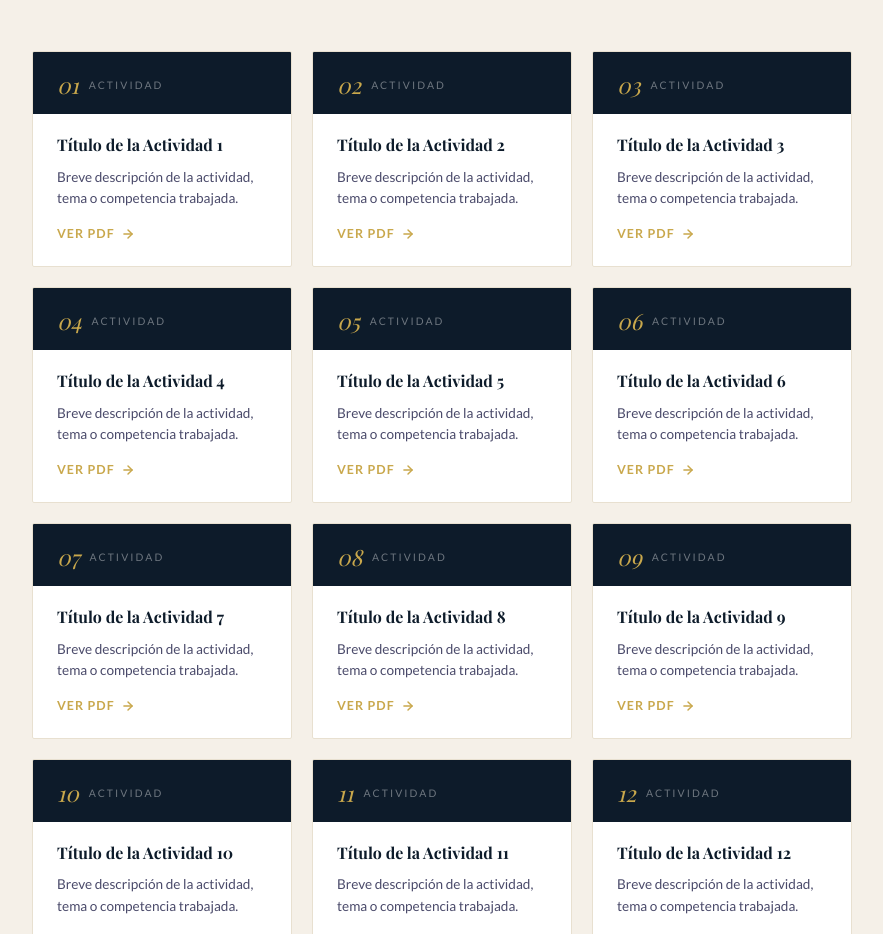
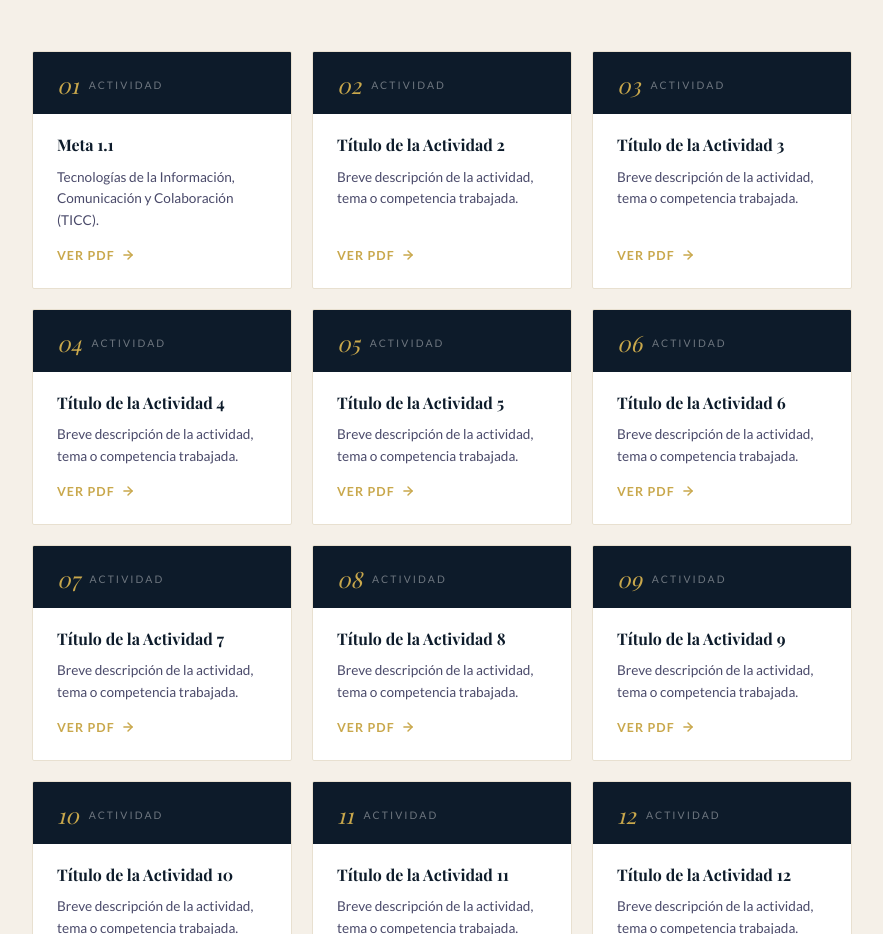
Before and after one commit to Yacode13/Portafolio, a plain HTML site: page index.html in a window 1280 px wide. Shown: the part 920-1854 px from the top of the page, without its empty margins (198-1081 px from the left). Drawn offline with nearby package versions, Linux system fonts and the light colour scheme; a web font is replaced by a local one.

Commit message:
Update index.html

```diff
--- a/index.html
+++ b/index.html
@@ -432,9 +432,9 @@
         <div class="activity-card">
           <div class="card-number">01 <span class="label">Actividad</span></div>
           <div class="card-body">
-            <div class="card-title">Título de la Actividad 1</div>
-            <div class="card-desc">Breve descripción de la actividad, tema o competencia trabajada.</div>
-            <a class="card-link" href="#" target="_blank">
+            <div class="card-title">Meta 1.1</div>
+            <div class="card-desc">Tecnologías de la Información, Comunicación y Colaboración (TICC).</div>
+            <a class="card-link" href="https://drive.google.com/file/d/1SSbsSbWF42VIBZmfwT4nf23I2hkJXCgz/view?usp=sharing" target="_blank">
               Ver PDF
               <svg viewBox="0 0 24 24" fill="none" stroke="currentColor" stroke-width="2.5" stroke-linecap="round" stroke-linejoin="round">
                 <line x1="5" y1="12" x2="19" y2="12"/><polyline points="12 5 19 12 12 19"/>
```
